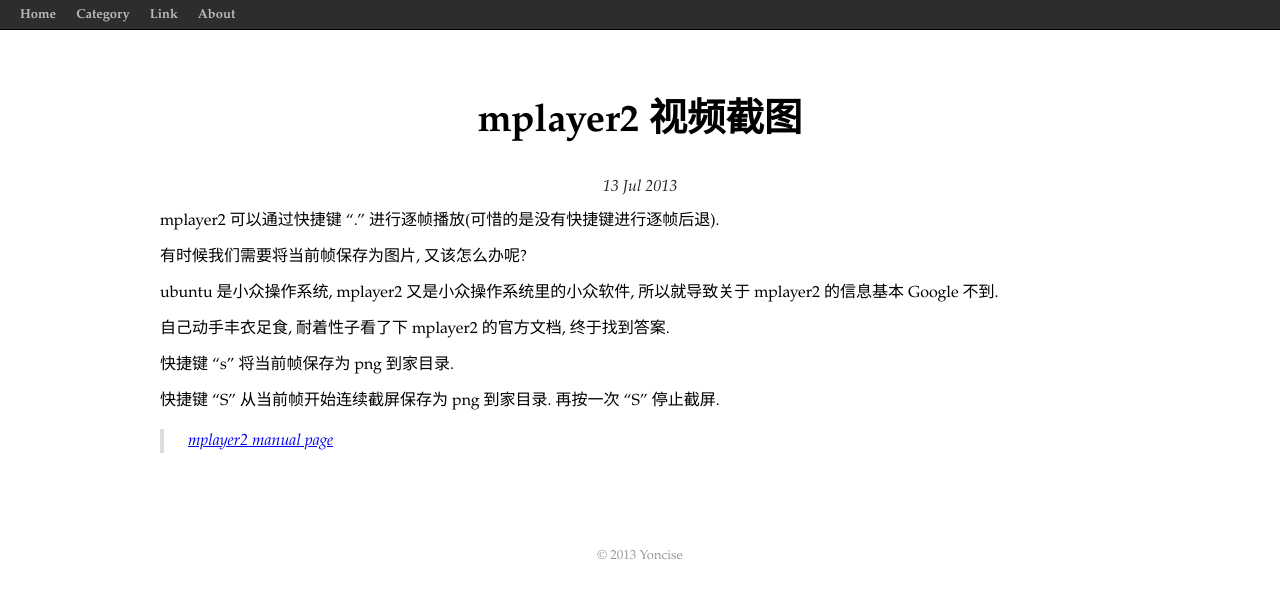
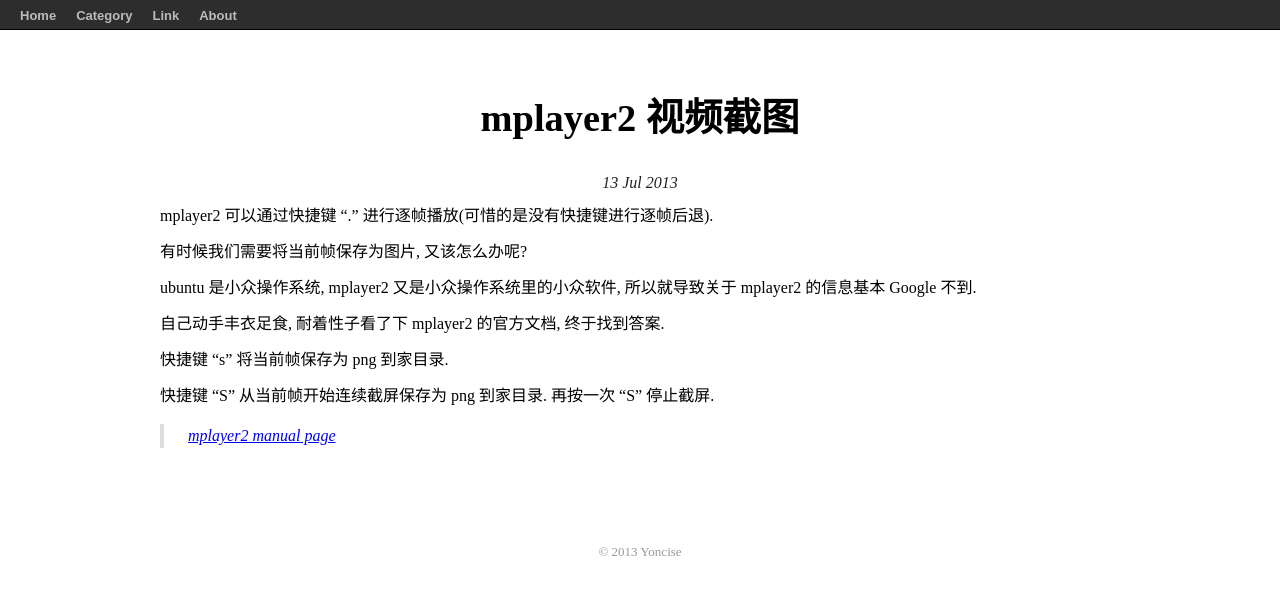
Before and after one commit to yoncise/yoncise.github.io, a Jekyll site: the page built from _posts/2013-07-13-mplayer2-视频截图.md, in a window 1280 px wide. Shown: the top 599 px of the page. Built offline with Jekyll 4.4.1, drawn with Linux system fonts in a browser that asks for light colours; Markdown is read by kramdown in place of the engine named in the settings; comment, search, counter and statistics services are not loaded.

Commit message:
Arial for nav, Georgia for #main

```diff
--- a/blog/css/style.css
+++ b/blog/css/style.css
@@ -1,10 +1,10 @@
 body {
     margin: 0;
-    font-family: Palatino, "Microsoft Yahei", sans-serif;
 }
 
 nav {
     height: 29px;
+    font-family: Arial;
     background: #2d2d2d;
     border-bottom: 1px solid #000;
 }
@@ -89,6 +89,7 @@
 }
 
 #main {
+    font-family: Georgia, "Microsoft Yahei"
     clear: both;
     display: block;
     word-wrap: break-word;
```
